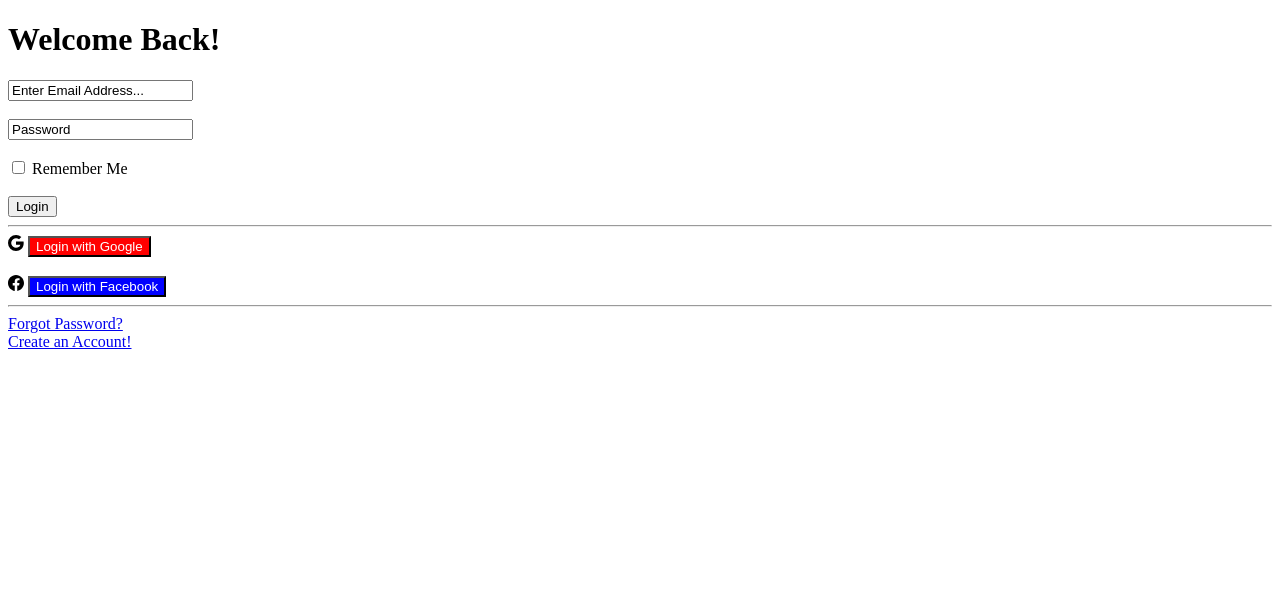
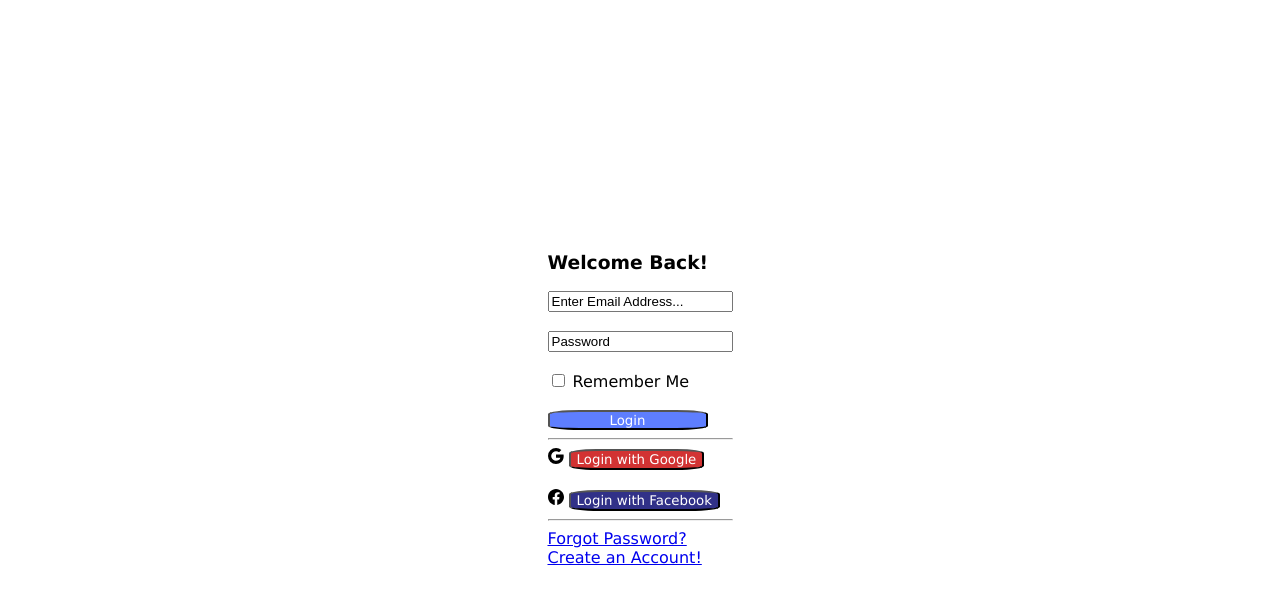
Before and after one commit to timoteifrincuu/Tema4-TP, a plain HTML site: page index.html in a window 1280 px wide. Drawn offline with Linux system fonts and the light colour scheme.

Commit message:
design completed

```diff
--- a/index.html
+++ b/index.html
@@ -6,7 +6,8 @@
 </head>
 
 <body>
-    <h1>Welcome Back!</h1>
+    <div class="content">
+        <h3>Welcome Back!</h3>
         <input type="text" value="Enter Email Address...">
         <br>
         <br>
@@ -16,22 +17,27 @@
         <input type="checkbox"> <label for="checkbox">Remember Me</label>
         <br>
         <br>
-    <input type="submit" value="Login">
+        <input type="submit" value="Login" id="login">
         <hr>
-    <svg xmlns="http://www.w3.org/2000/svg" width="16" height="16" fill="currentColor" class="bi bi-google" viewBox="0 0 16 16">
-        <path d="M15.545 6.558a9.4 9.4 0 0 1 .139 1.626c0 2.434-.87 4.492-2.384 5.885h.002C11.978 15.292 10.158 16 8 16A8 8 0 1 1 8 0a7.7 7.7 0 0 1 5.352 2.082l-2.284 2.284A4.35 4.35 0 0 0 8 3.166c-2.087 0-3.86 1.408-4.492 3.304a4.8 4.8 0 0 0 0 3.063h.003c.635 1.893 2.405 3.301 4.492 3.301 1.078 0 2.004-.276 2.722-.764h-.003a3.7 3.7 0 0 0 1.599-2.431H8v-3.08z"/>
+        <svg xmlns="http://www.w3.org/2000/svg" width="16" height="16" fill="currentColor" class="bi bi-google"
+            viewBox="0 0 16 16">
+            <path
+                d="M15.545 6.558a9.4 9.4 0 0 1 .139 1.626c0 2.434-.87 4.492-2.384 5.885h.002C11.978 15.292 10.158 16 8 16A8 8 0 1 1 8 0a7.7 7.7 0 0 1 5.352 2.082l-2.284 2.284A4.35 4.35 0 0 0 8 3.166c-2.087 0-3.86 1.408-4.492 3.304a4.8 4.8 0 0 0 0 3.063h.003c.635 1.893 2.405 3.301 4.492 3.301 1.078 0 2.004-.276 2.722-.764h-.003a3.7 3.7 0 0 0 1.599-2.431H8v-3.08z" />
         </svg>
         <input type="submit" value="Login with Google" id="google">
         <br>
         <br>
-    <svg xmlns="http://www.w3.org/2000/svg" width="16" height="16" fill="currentColor" class="bi bi-facebook" viewBox="0 0 16 16">
-        <path d="M16 8.049c0-4.446-3.582-8.05-8-8.05C3.58 0-.002 3.603-.002 8.05c0 4.017 2.926 7.347 6.75 7.951v-5.625h-2.03V8.05H6.75V6.275c0-2.017 1.195-3.131 3.022-3.131.876 0 1.791.157 1.791.157v1.98h-1.009c-.993 0-1.303.621-1.303 1.258v1.51h2.218l-.354 2.326H9.25V16c3.824-.604 6.75-3.934 6.75-7.951"/>
+        <svg xmlns="http://www.w3.org/2000/svg" width="16" height="16" fill="currentColor" class="bi bi-facebook"
+            viewBox="0 0 16 16">
+            <path
+                d="M16 8.049c0-4.446-3.582-8.05-8-8.05C3.58 0-.002 3.603-.002 8.05c0 4.017 2.926 7.347 6.75 7.951v-5.625h-2.03V8.05H6.75V6.275c0-2.017 1.195-3.131 3.022-3.131.876 0 1.791.157 1.791.157v1.98h-1.009c-.993 0-1.303.621-1.303 1.258v1.51h2.218l-.354 2.326H9.25V16c3.824-.604 6.75-3.934 6.75-7.951" />
         </svg>
         <input type="submit" value="Login with Facebook" id="facebook">
         <hr>
-    <a href="http://emanuel.ro" target="_blank">Forgot Password?</a>
+        <a href="https://www.website.com/forgot-password/">Forgot Password?</a>
         <br>
-    <a href="http://emanuel.ro" target="_blank">Create an Account!</a>
+        <a href="https://support.google.com/accounts/answer/27441?hl=en">Create an Account!</a>
+    </div>
 </body>
 
 </html>
--- a/styles.css
+++ b/styles.css
@@ -1,9 +1,43 @@
 #facebook{
-    background-color: blue;
+    background-color: rgb(49, 49, 136);
     color: white;
+    border-radius: 20%;
+    justify-content: center;
+    align-items: center;
+    font-family: Verdana, Geneva, Tahoma, sans-serif;
 }
 
 #google{
-    background-color: red;
+    background-color: rgb(210, 51, 51);
     color: white;
+    border-radius: 20%;
+    justify-content: center;
+    align-items: center;
+    font-family: Verdana, Geneva, Tahoma, sans-serif;
 }
+
+#login{
+    height: 20px;
+    width: 160px;
+    background-color: rgb(94, 126, 255);
+    color: white;
+    border-radius: 20%;
+    justify-content: center;
+    align-items: center;
+    font-family: Verdana, Geneva, Tahoma, sans-serif;
+}
+
+html, body {
+    height: 100%;
+}
+
+html {
+    display: table;
+    margin: auto;
+}
+
+body {
+    display: table-cell;
+    vertical-align: middle;
+    font-family: Verdana, Geneva, Tahoma, sans-serif;
+}
```
Lines whose indentation alone changed are shown as unchanged.
